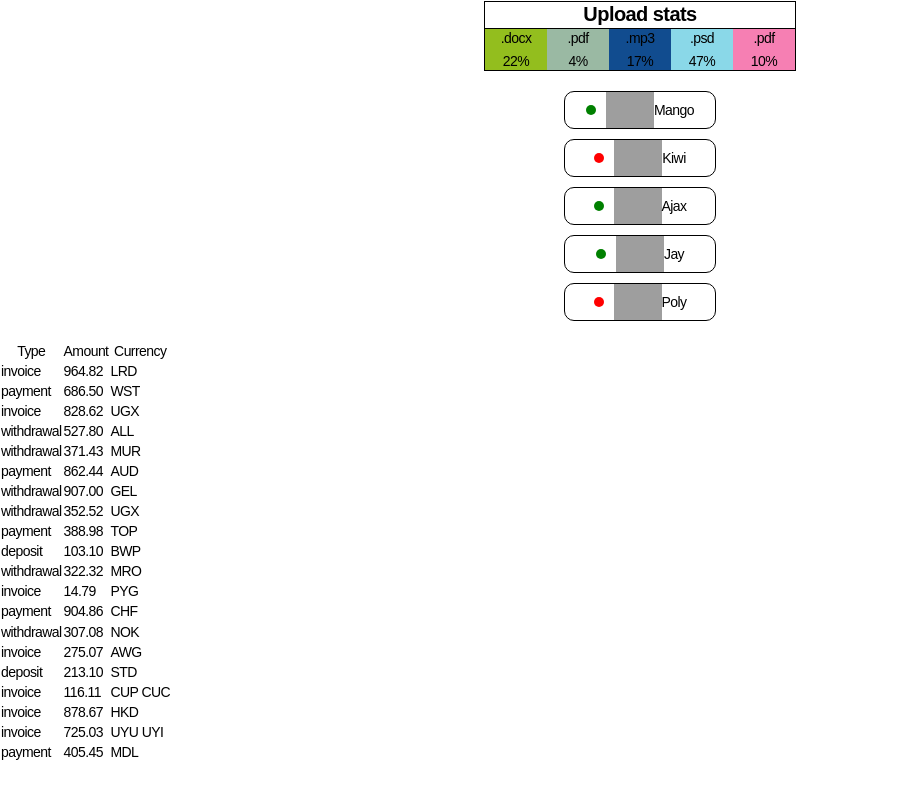
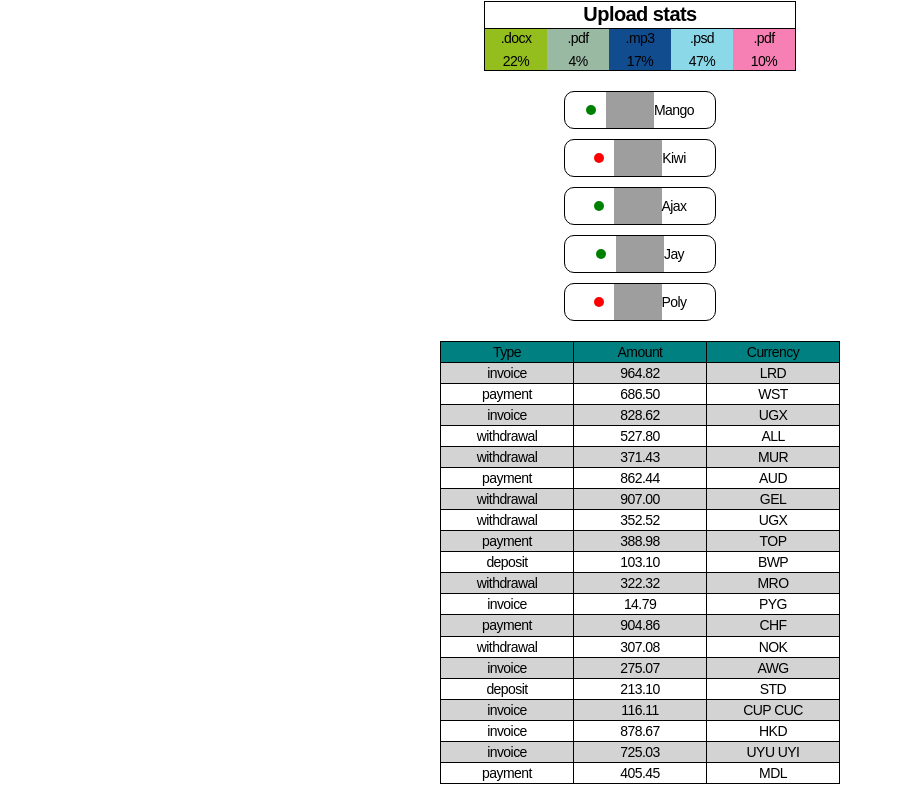
Before and after one commit to Kreal11/goit-react-hw-01-components, a React (Create React App) app: page / in a window 1280 px wide. Shown: the part 414-1218 px from the top of the page, without its empty margins (0-902 px from the left). Before the commit the page ends 1176 px from the top, so only its background shows below. Built offline with nearby package versions, Linux system fonts and the light colour scheme; grey boxes are pictures that could not be loaded.

Commit message:
add styles for 4 task

```diff
--- a/src/components/App.jsx
+++ b/src/components/App.jsx
@@ -1,7 +1,7 @@
 import { Profile } from './profile/profile';
 import { Statistics } from './statistics/statistics';
 import { FriendsList } from './friends-list/friends-list';
-import { Transactions } from './transactions-history/transactions-history.styled';
+import { Transactions } from './transactions-history/transactions-history';
 import user from '../assets/user.json';
 import data from '../assets/data.json';
 import friends from '../assets/friends.json';
--- a/src/components/transactions-history/one-item.jsx
+++ b/src/components/transactions-history/one-item.jsx
@@ -1,11 +1,11 @@
-import './transactions-history.module.css';
+import { StyledTransaction, StyledTd } from './transactions-history.styled';
 
-export const OneItem = ({ type, amount, currency }) => {
+export const OneItem = ({ type, amount, currency, index }) => {
   return (
-    <tr>
-      <td>{type}</td>
-      <td>{amount}</td>
-      <td>{currency}</td>
-    </tr>
+    <StyledTransaction $index={index}>
+      <StyledTd>{type}</StyledTd>
+      <StyledTd>{amount}</StyledTd>
+      <StyledTd>{currency}</StyledTd>
+    </StyledTransaction>
   );
 };
--- /dev/null
+++ b/src/components/transactions-history/transactions-history.jsx
@@ -0,0 +1,28 @@
+import { OneItem } from './one-item';
+import {
+  StyledTable,
+  StyledThead,
+  StyledTBody,
+  StyledTh,
+  StyledTheadWrapper,
+} from './transactions-history.styled';
+
+export const Transactions = ({ items }) => {
+  return (
+    <StyledTable>
+      <StyledTheadWrapper>
+        <StyledThead>
+          <StyledTh>Type</StyledTh>
+          <StyledTh>Amount</StyledTh>
+          <StyledTh>Currency</StyledTh>
+        </StyledThead>
+      </StyledTheadWrapper>
+
+      <StyledTBody>
+        {items.map((item, idx) => {
+          return <OneItem {...item} key={item.id} index={idx} />;
+        })}
+      </StyledTBody>
+    </StyledTable>
+  );
+};
--- a/src/components/transactions-history/transactions-history.styled.js
+++ b/src/components/transactions-history/transactions-history.styled.js
@@ -1,21 +1,45 @@
-import { OneItem } from './one-item';
+import styled from 'styled-components';
 
-export const Transactions = ({ items }) => {
-  return (
-    <table className="transaction-history">
-      <thead>
-        <tr>
-          <th>Type</th>
-          <th>Amount</th>
-          <th>Currency</th>
-        </tr>
-      </thead>
+export const StyledTable = styled.table`
+  width: 400px;
+  border-top: 1px solid;
+  border-left: 1px solid;
+  margin: 0 auto;
+  display: flex;
+  flex-direction: column;
+  align-items: center;
+  margin-bottom: 20px;
+`;
 
-      <tbody>
-        {items.map(item => {
-          return <OneItem {...item} key={item.id} />;
-        })}
-      </tbody>
-    </table>
-  );
-};
+export const StyledTheadWrapper = styled.thead`
+  width: 100%;
+  border-bottom: 1px solid;
+  background-color: teal;
+`;
+
+export const StyledThead = styled.tr`
+  display: grid;
+  grid-template-columns: repeat(3, 1fr);
+`;
+
+export const StyledTransaction = styled.tr`
+  background-color: ${({ $index }) =>
+    $index % 2 === 0 ? 'lightgrey' : 'white'};
+  border-bottom: 1px solid;
+  display: grid;
+  grid-template-columns: repeat(3, 1fr);
+`;
+
+export const StyledTBody = styled.tbody`
+  width: 100%;
+`;
+
+export const StyledTh = styled.th`
+  text-align: center;
+  border-right: 1px solid;
+`;
+
+export const StyledTd = styled.td`
+  text-align: center;
+  border-right: 1px solid;
+`;
```
Also changed, not shown: src/components/transactions-history/transactions-history.module.css (deleted).
